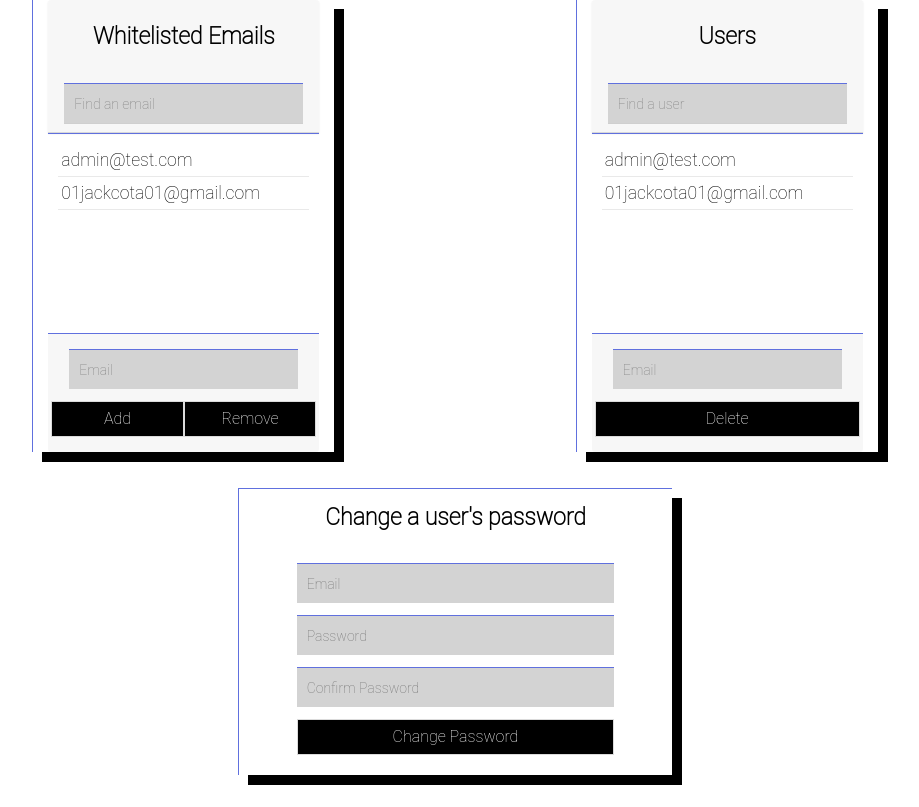
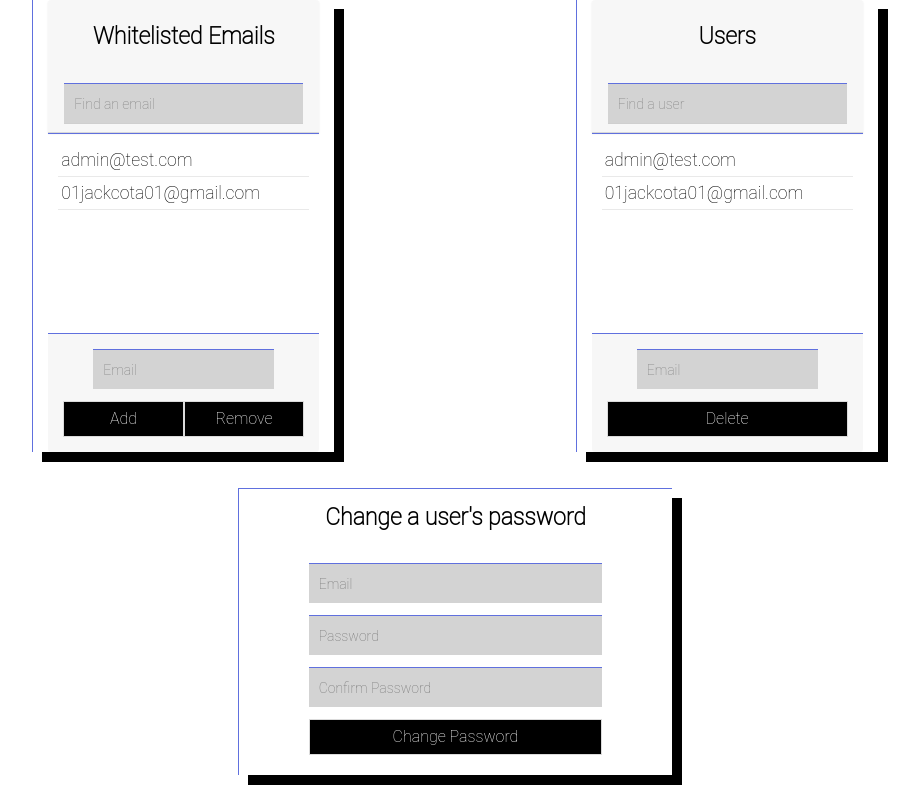
Before and after one commit to roryfmc/Tharsus-2033-Shared, a Flask app: page /admin in a window 1280 px wide. Shown: the part 115-922 px from the top of the page, without its empty margins (185-1104 px from the left). Run offline with Flask 2, Linux system fonts and the light colour scheme; a user stored in the database is signed in; data comes from the database, SQL or seed files in the repository; some libraries are stand-ins or nearby versions.

Commit message:
Centre whitelist email and delete user controls

```diff
--- a/templates/admin.html
+++ b/templates/admin.html
@@ -151,6 +151,11 @@
         display: block!important;
     }
 
+    .row {
+        margin-left: 0;
+        margin-right: 0;
+    }
+
 </style>
 
 <div class="column is-2 is-offset-5">
```
